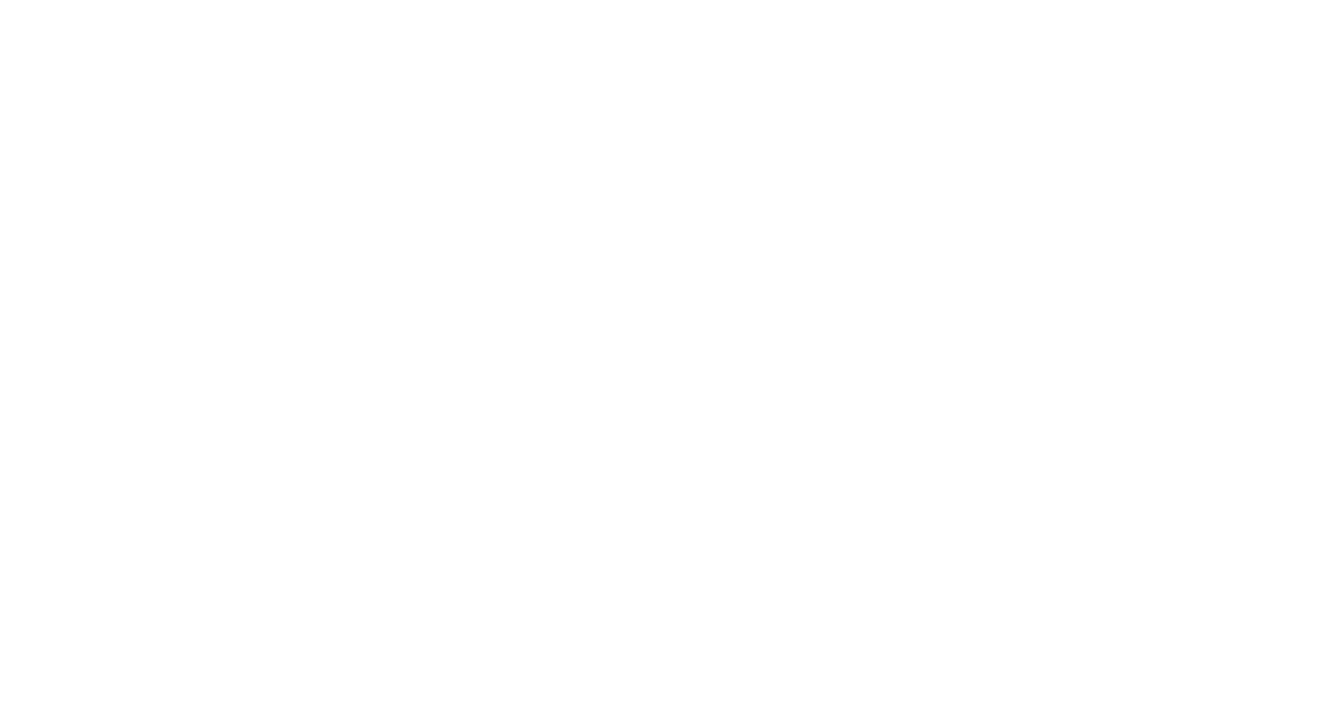
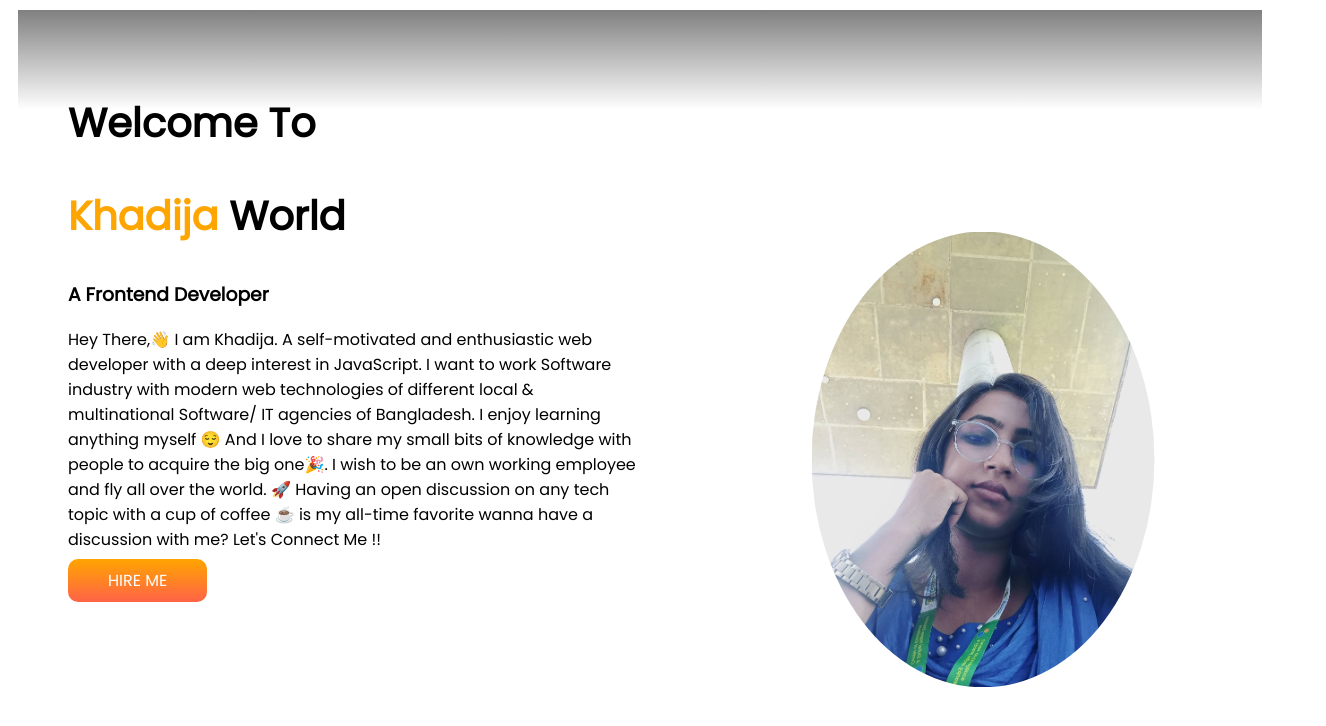
Before and after one commit to Rimjhim-Khadija/Khadija-portfolio, a plain HTML site: page index.html in a window 1280 px wide. Shown: the whole page, 1326 px wide, since content can reach past the window. Drawn offline with Linux system fonts and the light colour scheme.

Commit message:
first section

```diff
--- a/index.html
+++ b/index.html
@@ -5,9 +5,23 @@
     <meta http-equiv="X-UA-Compatible" content="IE=edge">
     <meta name="viewport" content="width=device-width, initial-scale=1.0">
     <title>Khadija Portfolio</title>
+    <link rel="preconnect" href="https://fonts.googleapis.com">
+    <link rel="preconnect" href="https://fonts.gstatic.com" crossorigin>
+    <link href="https://fonts.googleapis.com/css2?family=Poppins&display=swap" rel="stylesheet">
     <link rel="stylesheet" href="style.css">
 </head>
 <body>
-
+ <section class="section">
+    <div class="area">
+        <h1>Welcome To</h1>
+        <h1><span>Khadija</span> World</h1>
+        <h3>A Frontend Developer</h3>
+        <p>Hey There,👋 I am Khadija. A self-motivated and enthusiastic web developer with a deep interest in JavaScript. I want to work Software industry with modern web technologies of different local & multinational Software/ IT agencies of Bangladesh. I enjoy learning anything myself 😌 And I love to share my small bits of knowledge with people to acquire the big one🎉. I wish to be an own working employee and fly all over the world. 🚀 Having an open discussion on any tech topic with a cup of coffee ☕ is my all-time favorite wanna have a discussion with me? Let's Connect Me !!</p>
+        <a class="anchor" target="_blank" href="https://fonts.google.com/specimen/Poppins">HIRE ME</a>
+       </div>
+        <div class="area">
+            <img src="khadija.jpg" alt="khadija">
+        </div>
+ </section>
 </body>
 </html>
--- a/style.css
+++ b/style.css
@@ -0,0 +1,38 @@
+body{
+    font-family: 'Poppins', sans-seri
+
+}
+h1{
+    font-size: 40px;
+}
+span{
+    color: orange;
+}
+
+.area{
+    width: 50%;
+    float: left;
+
+
+}
+.area img{
+    width: 60%;
+    border-radius: 50%;
+    padding: 30%;
+
+
+
+}
+.anchor{
+    text-decoration: none;
+    background-image: linear-gradient(orange, tomato);
+    padding: 10px 40px;
+    border-radius: 10px;
+    color: white;
+    font-weight: 400;
+}
+.section{
+    padding: 50px;
+    background-image: linear-gradient(gray, white);
+    margin: 10px;
+}
```
Also changed, not shown: khadija.jpg (added).
